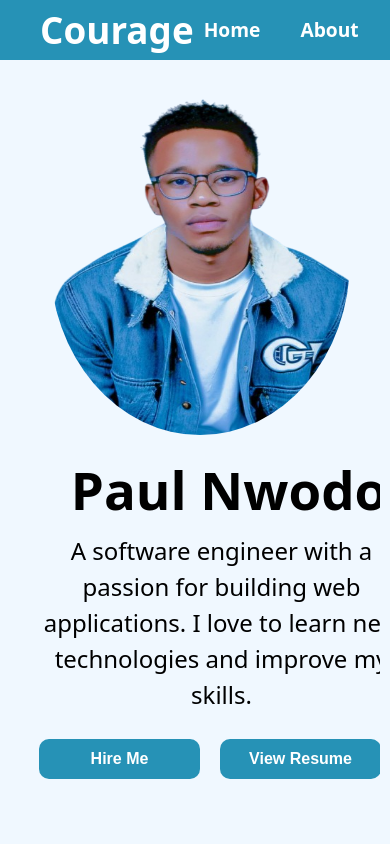
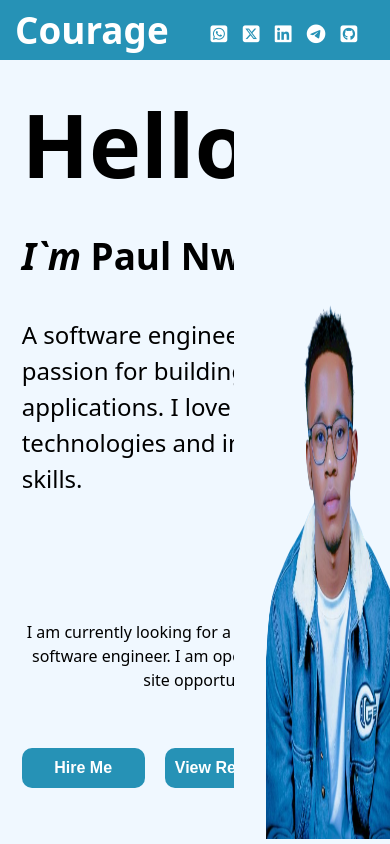
Before and after one commit to Tonypaul544/Paul-Nwodo-portfolio, a React (Vite) app: page / in a window 390 px wide. Built offline with nearby package versions, Linux system fonts and the light colour scheme.

Commit message:
Update Mobile.css

```diff
--- a/src/Mobile.css
+++ b/src/Mobile.css
@@ -1,118 +1,62 @@
 
 @media (max-width: 768px) {
+  /* HEADER */
 
-
-  .hameContainer {
-  all: unset;
+  .header {
     width: 100%;
-  height: 100%;
+    position: fixed;
+    top: 0;
+    left: 0;
+    height: 60px;
+    background-color: var(--lightBlue);
+    color: white;
     display: flex;
     align-items: center;
-  flex-direction: column-reverse;
-  /* background-color: cadetblue; */
-  overflow: unset;
+    justify-content: space-between;
+    padding: 0 15px;
+    box-sizing: border-box;
   }
-
-.homeLeft {
-  width: 90%;
-  height: 100%;
-  overflow: hidden;
-  margin-top: 10px;
-  /* background-color: blueviolet; */
-}
-
-.greeting {
-  font-size: 3rem;
-  color: black;
-  text-align: center;
-  margin-top: 20px;
+  .header-nav {
     display: none;
   }
 
-.myName {
-  font-size: 3.3em;
-  text-align: center;
-  margin: 30px auto 40px;
+  .ions {
+    width: 45%;
+    height: 100%;
+    display: flex;
+    justify-content: space-around;
+    align-items: center;
+    margin: auto 0;
+    margin-top: 5px;
   }
 
-.im {
+  .header-nav {
+    width: 50%;
+    height: 100%;
+    justify-content: space-around;
+    align-items: center;
+    position: fixed;
+    bottom: 0;
+    right: 0;
+    color: #000;
+    background-color: white;
+    box-shadow: 0 -2px 5px rgba(0, 0, 0, 0.1);
+    z-index: 1000;
+    float: left;
+    display: flex;
+    flex-direction: column;
     display: none;
   }
 
-.welcomeText {
-  width: 95%;
-  height: 100%;
-  align-items: center;
-  margin: auto;
+  .header-nav ul li a {
+    list-style: none;
+    font-size: 1.2rem;
+    font-weight: 600;
+    display: flex;
     color: black;
-  display: grid;
-  text-align: center;
-}
-
-.description {
-  width: 100%;
-  text-align: center;
-  padding-right: 15px;
-  box-sizing: border-box;
-
-}
-
-.description2{
-  display: none;
-}
-
-.actionBTNs {
-  width: 90%;
-  height: 10%;
-  display: flex;
-  justify-content: center;
-  align-items: center;
-  margin-bottom: 20px;
-}
-
-.homeRight {
-  width: 90%;
-  height: 90%;
-  display: flex;
-  margin: auto;
-  flex-direction: column;
-  overflow: hidden;
-  justify-content: center;
-  align-items: center;
-  /* background-color: rgb(162, 212, 248); */
-  overflow: hidden;
-  margin-top: 50px;
-
-}
-
-.empty{
-  width: 100%;
-  height: 30%;
-  background-color: aqua;
-  display: none;
-}
-
-.profile {
-  width: 300px;
-  height: 350px;
-  object-fit: cover;
-  display: flex;
-  margin: auto;
-  border-radius: 80%;
-}
-
-.profilePic {
-  width: 100%;
-  height: 100%;
-  bottom: 0;
-  display: flex;
-  margin: auto;
-  border-radius: 80%;
+    text-decoration: none;
+    cursor: pointer;
   }
 
 
-
-
-
-
 }
```
Lines whose indentation alone changed are shown as unchanged.
